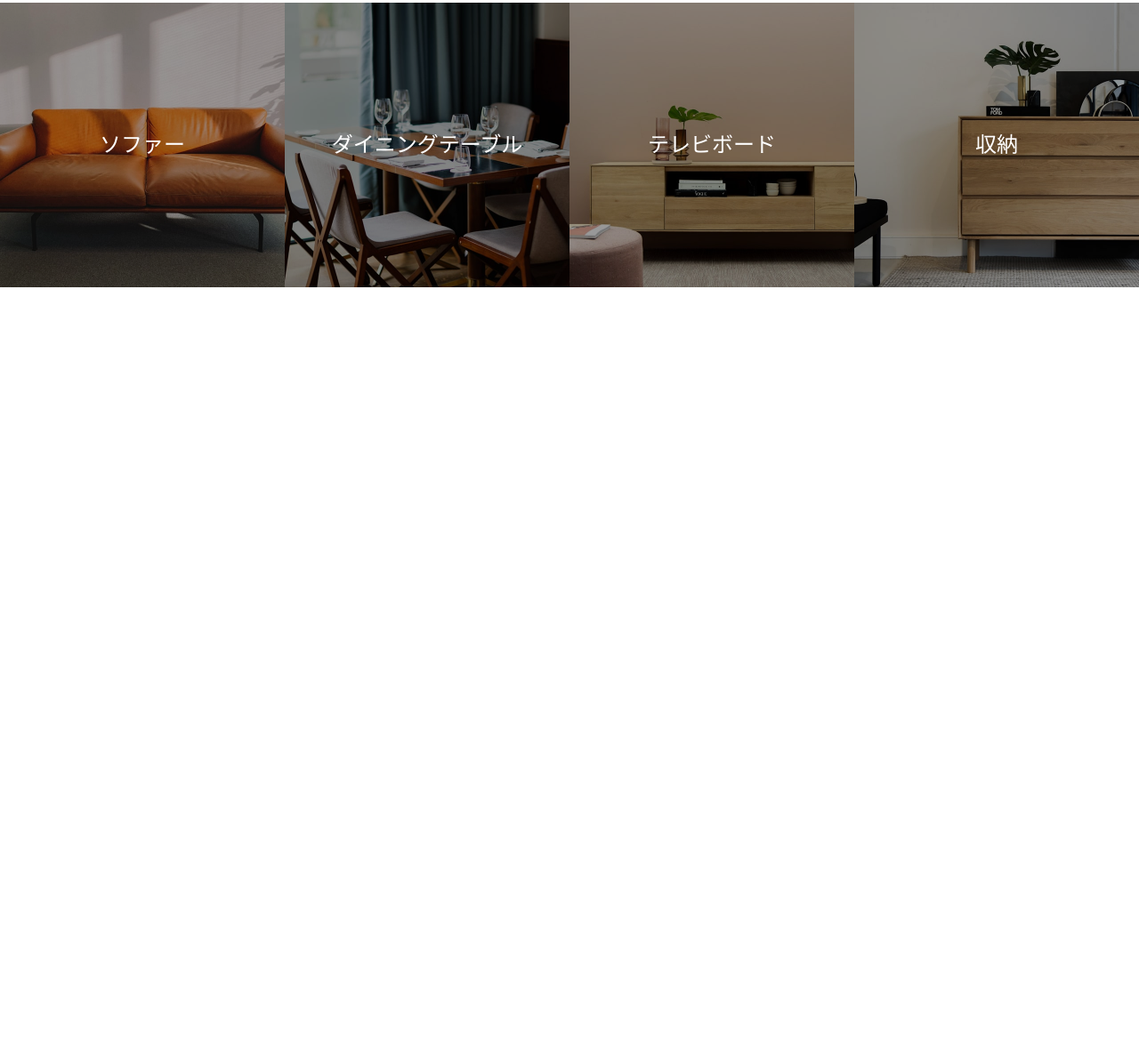
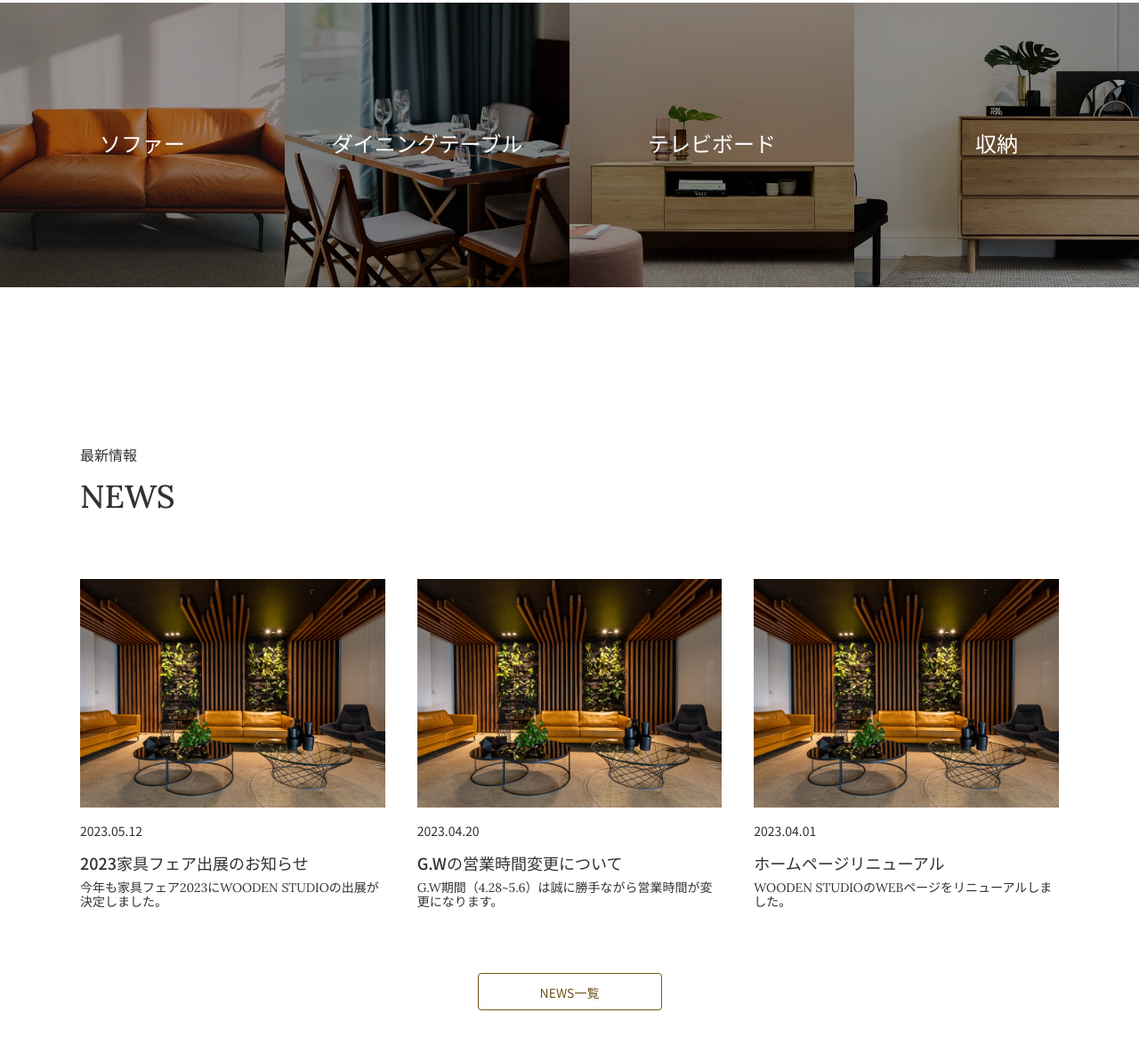
Before and after one commit to onochang/WOODENSTUDIO-2023, a plain HTML site: page index.html in a window 1280 px wide. Shown: the part 2587-3762 px from the top of the page at 89% size. Before the commit the page ends 2910 px from the top, so only its background shows below. Drawn offline with Linux system fonts and the light colour scheme.

Commit message:
Fixed:News-section

```diff
--- a/index.html
+++ b/index.html
@@ -25,15 +25,15 @@
                 <div class="header">
                     <h1><img src="img/woodenStudio_logo.png" alt="WOODEN STUDIOのロゴ" class="header__logo"></h1>
 
-                    <nav class="header-nav">
-                        <ul class="header-menu">
-                            <li class="header-menu__link"><a href="#concept">CONCEPT</a></li>
-                            <li class="header-menu__link"><a href="#works">WORKS</a></li>
-                            <li class="header-menu__link"><a href="#news">NEWS</a></li>
-                            <li class="header-menu__link"><a href="#show-room">SHOW ROOM</a></li>
-                            <li class="header-menu__link"><a href="#"><i class="fa-brands fa-instagram"></i></a></li>
+                    <nav class="navigation">
+                        <ul class="navigation-menu">
+                            <li class="navigation-menu__link"><a href="#concept">CONCEPT</a></li>
+                            <li class="navigation-menu__link"><a href="#works">WORKS</a></li>
+                            <li class="navigation-menu__link"><a href="#news">NEWS</a></li>
+                            <li class="navigation-menu__link"><a href="#show-room">SHOW ROOM</a></li>
+                            <li class="navigation-menu__link"><a href="#"><i class="fa-brands fa-instagram"></i></a></li>
                         </ul>
-                        <a href="#" class="btn btn--primary"><i class="fa-regular fa-envelope"></i>お問い合わせ</a>
+                        <a href="#" class="btn btn-primary--gold"><i class="fa-regular fa-envelope"></i>お問い合わせ</a>
                     </nav>
                 </div>
             </header>
@@ -104,6 +104,51 @@
                 </div>
             </div>
         </section>
+        <!-- NEWS -->
+        <section id="news" class="news section">
+            <div class="contents-container">
+                <div class="section-head">
+                    <h2 class="section-head__small">最新情報</h2>
+                    <h2 class="section-head__large">NEWS</h2>
+                </div>
+                <div class="news-list">
+                    <article class="news-article">
+                        <a href="" class="news-link">
+                            <div class="picture-frame">
+                                <img src="img/photo07.jpg" alt="展示ルームの写真" class="news-article__img">
+                            </div>
+                            <p class="news-article__date">2023.05.12</p>
+                            <h4 class="news-article__title">2023家具フェア出展のお知らせ</h4>
+                            <p class="news-article__excerpt">今年も家具フェア2023にWOODEN STUDIOの出展が決定しました。</p>
+                        </a>
+                    </article>
+                    <article class="news-article">
+                        <a href="" class="news-link">
+                            <div class="picture-frame">
+                                <img src="img/photo07.jpg" alt="展示ルームの写真" class="news-article__img">
+                            </div>
+                            <p class="news-article__date">2023.04.20</p>
+                            <h4 class="news-article__title">G.Wの営業時間変更について</h4>
+                            <p class="news-article__excerpt">G.W期間（4.28~5.6）は誠に勝手ながら営業時間が変更になります。</p>
+                        </a>
+                    </article>
+                    <article class="news-article">
+                        <a href="" class="news-link">
+                            <div class="picture-frame">
+                                <img src="img/photo07.jpg" alt="展示ルームの写真" class="news-article__img">
+                            </div>
+                            <p class="news-article__date">2023.04.01</p>
+                            <h4 class="news-article__title">ホームページリニューアル</h4>
+                            <p class="news-article__excerpt">WOODEN STUDIOのWEBページをリニューアルしました。</p>
+                        </a>
+                    </article>
+                </div>
+
+                <div class="btn-wrap">
+                    <a href="#" class="btn btn-secondary--gold">NEWS一覧</a>
+                </div>
+            </div>
+        </section>
     </main>
 
 </body>
--- a/scss/_common.scss
+++ b/scss/_common.scss
@@ -31,6 +31,10 @@ li{
     list-style: none;
 }
 
+.fa-instagram{
+    font-size: 20px;
+}
+
 .section{
     padding: 180px 0;
 }
--- /dev/null
+++ b/scss/_footer.scss
@@ -0,0 +1 @@
+@use 'variables' as *;
--- /dev/null
+++ b/scss/_header.scss
@@ -0,0 +1,14 @@
+@use 'variables' as *;
+
+.header{
+    display: flex;
+    align-items: center;
+    justify-content: space-between;
+    height: 120px;
+    width: 100%;
+    padding: 0 40px;
+
+    &__logo{
+        width: 120px;
+    }
+}
--- a/scss/_modules.scss
+++ b/scss/_modules.scss
@@ -1,4 +1,21 @@
 @use 'variables' as *;
+
+.navigation{
+        display: flex;
+        align-items: center;
+        column-gap: 56px;
+
+        &-menu{
+            display: flex;
+            column-gap: 56px;
+
+            &__link{
+                font-family: $lora;
+                font-size: 14px;
+                font-weight: 500;
+            }
+        }
+}
 
 .section-head{
     margin-bottom: 72px;
@@ -35,7 +52,8 @@
         font-size: 20px;
     }
 
-    &--primary {
+    &-primary{
+        &--gold {
             background-color: $main;
             color: $text-2;
             transition: all 1s ease;
@@ -48,3 +66,21 @@
             }
         }
     }
+
+    &-secondary{
+        &--gold{
+            border: 1px solid $main;
+            color: $main;
+            transition: all 1s ease;
+
+            &:hover{
+                position: relative;
+                top: 2px;
+                border: none;
+                background-color: $main;
+                color: $text-2;
+            }
+        }
+    }
+
+}
--- a/scss/style.scss
+++ b/scss/style.scss
@@ -2,46 +2,14 @@
 @use 'variables' as *;
 @use 'common';
 @use 'modules';
+@use 'header';
+@use 'footer';
 
 .main-visual{
     height: 100vh;
     width: 100%;
     background: url(../img/photo01.jpg) center center no-repeat;
     background-size: cover;
-}
-
-.header{
-    display: flex;
-    align-items: center;
-    justify-content: space-between;
-    height: 120px;
-    width: 100%;
-    padding: 0 40px;
-
-    &__logo{
-        width: 120px;
-    }
-
-    &-nav{
-        display: flex;
-        align-items: center;
-        column-gap: 56px;
-    }
-
-    &-menu{
-        display: flex;
-        column-gap: 56px;
-
-        &__link{
-            font-family: $lora;
-            font-size: 14px;
-            font-weight: 500;
-        }
-    }
-
-    .fa-instagram{
-        font-size: 20px;
-    }
 }
 
 // CONCEPT
@@ -183,3 +151,53 @@
 
 
 }
+
+// NEWS
+.news{
+    &-list{
+        display: flex;
+        column-gap: 36px;
+        margin-bottom: 72px;
+    }
+
+    &-article{
+        width: calc((100% - 72px) / 3);
+
+        .picture-frame{
+            width: 100%;
+            aspect-ratio: 4/3;
+            margin-bottom: 18px;
+            overflow: hidden;
+        }
+
+        &__img{
+            width: 100%;
+            aspect-ratio: 4/3;
+            object-fit: cover;
+            transition: transform .5s linear;
+
+            &:hover{
+                transform: scale(1.1);
+            }
+        }
+
+        &__date{
+            margin-bottom: 18px;
+            font-family: $sans;
+        }
+
+        &__title{
+            font-family: $sans;
+            font-weight: 500;
+            margin-bottom: 9px;
+        }
+
+        &_excerpt{
+            line-height: 1.5;
+        }
+    }
+
+    .btn-wrap{
+        text-align: center;
+    }
+}
```
Also changed, not shown: css/style.css, css/style.min.css, 2 other files. Lines whose indentation alone changed are shown as unchanged.
